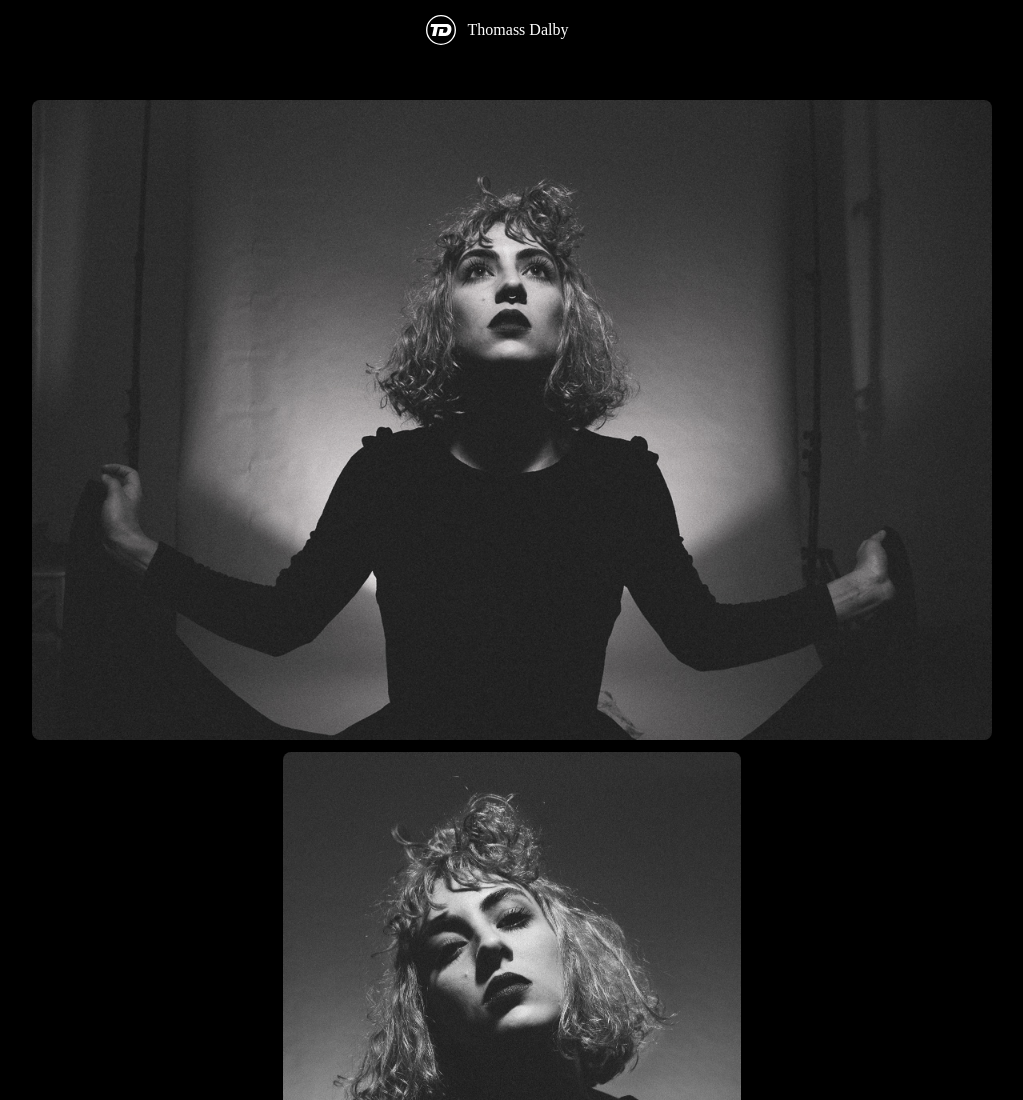
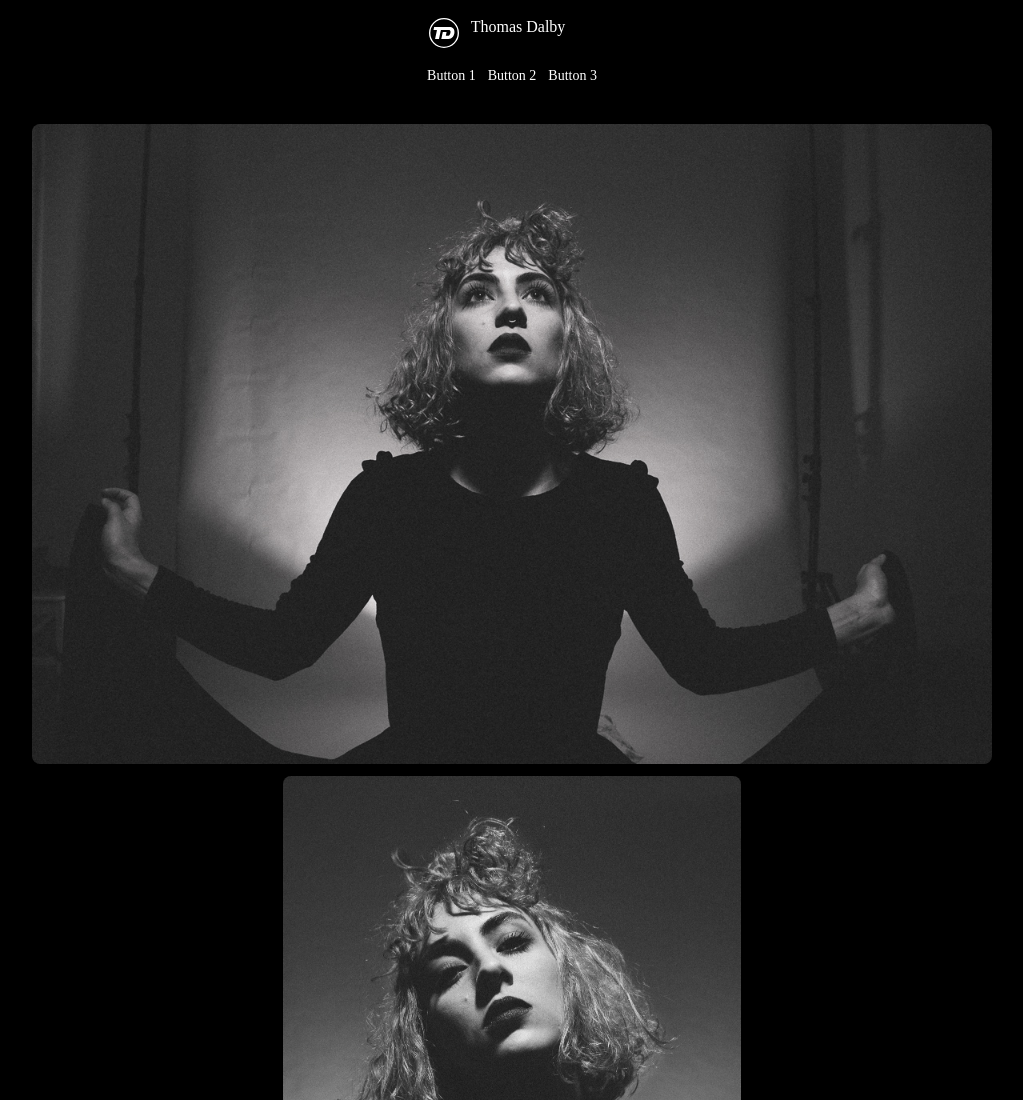
Before and after one commit to Tomdalby/tomdalby.github.io, a plain HTML site: page backup-indext.html in a window 1280 px wide. Shown: the top 1100 px of the page, without its empty margins (128-1151 px from the left). Drawn offline with Linux system fonts and the light colour scheme; a web font is replaced by a local one.

Commit message:
Added three menue buttons

```diff
--- a/backup-indext.html
+++ b/backup-indext.html
@@ -1,3 +1,12 @@
+
+2 / 2
+
+Apologies for the confusion. To make the buttons sit underneath your header and above the image carousel, you can modify the HTML and CSS as follows:
+
+HTML (index.html):
+
+html
+Copy code
 <!DOCTYPE html>
 <html lang="en">
 <head>
@@ -5,15 +14,20 @@
   <meta name="viewport" content="width=device-width, initial-scale=1.0">
   <title>Thomas Dalby</title>
   <link rel="stylesheet" href="normalise.css">
-  <Link rel="stylesheet" href="/styles.css" />
-  <Link rel="stylesheet" href="/textstyles.css" />
+  <link rel="stylesheet" href="styles.css">
+  <link rel="stylesheet" href="textstyles.css">
 </head>
 
 <body class="container-page">
   <div class="container-header">
     <img id="logo" src="images/logo.svg" alt="">
-Thomass Dalby
-
+    Thomas Dalby
+  </div>
+  <div class="content-wrapper">
+    <div class="menu-buttons">
+      <button class="menu-button">Button 1</button>
+      <button class="menu-button">Button 2</button>
+      <button class="menu-button">Button 3</button>
     </div>
     <div class="image-carousel">
       <img class="container-image" src="images/photo-1.jpg" alt="">
@@ -22,5 +36,6 @@ Thomass Dalby
       <img class="container-image" src="images/photo-4.jpg" alt="">
       <img class="container-image" src="images/photo-5.jpg" alt="">
     </div>
+  </div>
 </body>
 </html>
--- a/styles.css
+++ b/styles.css
@@ -1,24 +1,19 @@
 .container-page {
   background-color: #000000;
   display: flex;
-  padding: 0px;
+  flex-direction: column;
+  padding: 0;
 }
 
 .container-header {
   display: flex;
   gap: 12px;
-  position: fixed;
   background-color: none;
   justify-content: center;
-  flex-direction: row;
   font-family: Gotham;
   font-weight: 5000;
   font-size: 16px;
   height: 60px;
-  top: 0;
-  left: 0;
-  right: 0;
-  align-items: center;
   color: #fff;
   padding-right: 30px;
 }
@@ -26,7 +21,29 @@
 #logo {
   width: 30px;
   height: 30px;
+}
 
+.content-wrapper {
+  display: flex;
+  flex-direction: column;
+  align-items: center;
+}
+
+.menu-buttons {
+  display: flex;
+  justify-content: center;
+  gap: 12px;
+  margin-top: -10px;
+}
+
+.menu-button {
+  background-color: #000000;
+  color: #ffffff;
+  border: none;
+  padding: 0px 0;
+  border-radius: 4px;
+  font-size: 14px;
+  cursor: pointer;
 }
 
 .image-carousel {
@@ -36,7 +53,7 @@
   padding-top: 100px;
   align-items: center;
   gap: 12px;
-
+  margin-top: -60px;
 }
 
 .container-image {
```
Also changed, not shown: index.html (+33 -1 lines), 1 other file. Lines whose indentation alone changed are shown as unchanged.
